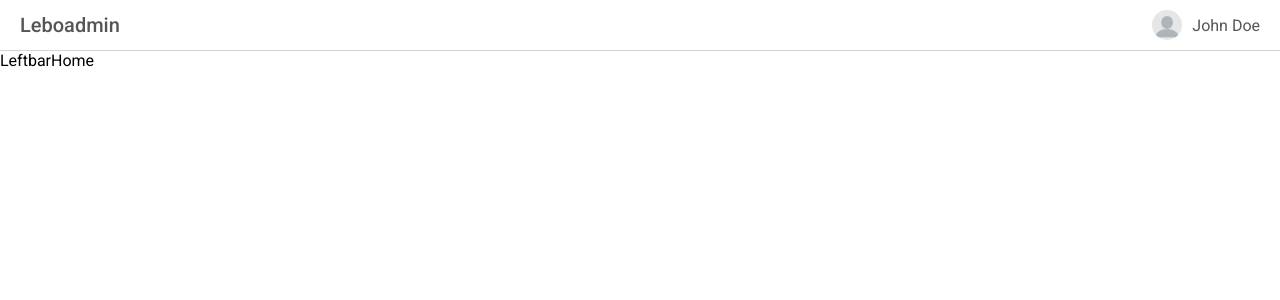
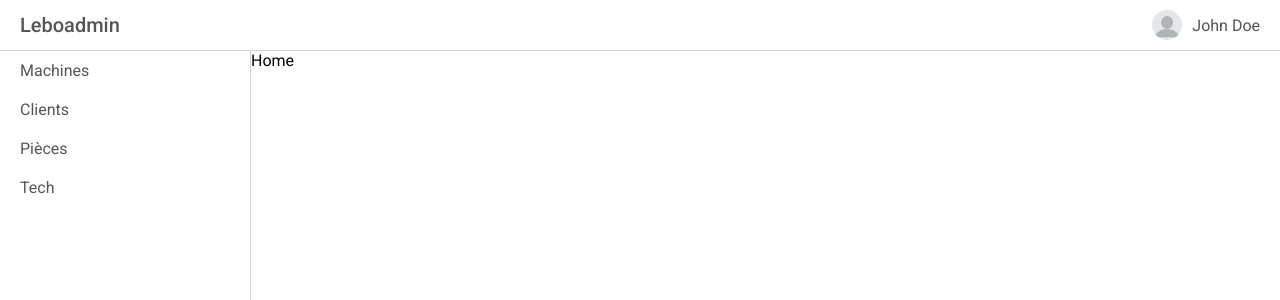
Before and after one commit to tafitahery/sav-v3, a React (Vite) app in the folder admin/: page / in a window 1280 px wide. Shown: the top 300 px of the page. Built offline with nearby package versions, Linux system fonts and the light colour scheme.

Commit message:
Admin Leftbar

```diff
--- a/admin/src/components/Leftbar.jsx
+++ b/admin/src/components/Leftbar.jsx
@@ -1,3 +1,35 @@
+import styled from 'styled-components';
+
+const Container = styled.div`
+  width: 250px;
+  height: calc(100vh - 51px);
+  border-right: 1px solid lightgray;
+`;
+
+const Wrapper = styled.div`
+  display: flex;
+  flex-direction: column;
+`;
+
+const Item = styled.div`
+  padding: 10px 20px;
+  color: #555;
+  cursor: pointer;
+  &:hover {
+    background-color: #888;
+    color: #fff;
+  }
+`;
+
 export default function Leftbar() {
-  return <div>Leftbar</div>;
+  return (
+    <Container>
+      <Wrapper>
+        <Item>Machines</Item>
+        <Item>Clients</Item>
+        <Item>Pièces</Item>
+        <Item>Tech</Item>
+      </Wrapper>
+    </Container>
+  );
 }
```
Also changed, not shown: 1 other file (tests, documents, lock files or other folders).
